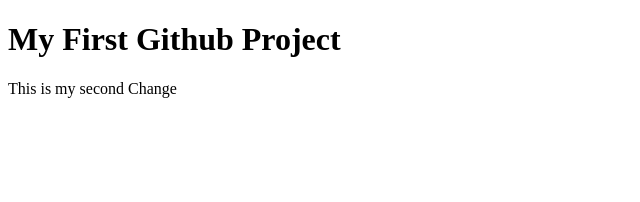
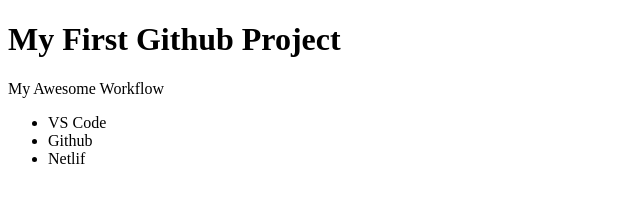
Before and after one commit to SavannahLongmore/DDWD1720, a plain HTML site: page index.html in a window 1280 px wide. Shown: the whole page, without its empty margins (0-640 px from the left). Drawn offline with Linux system fonts and the light colour scheme.

Commit message:
Add a list

```diff
--- a/index.html
+++ b/index.html
@@ -7,6 +7,11 @@
 </head>
 <body>
     <h1> My First Github Project</h1>
-    <p>This is my second Change</p>
+    <p>My Awesome Workflow</p>
+    <ul>
+        <li> VS Code</li>
+        <li>Github</li>
+        <li>Netlif</li>
+    </ul>
 </body>
 </html>
```
